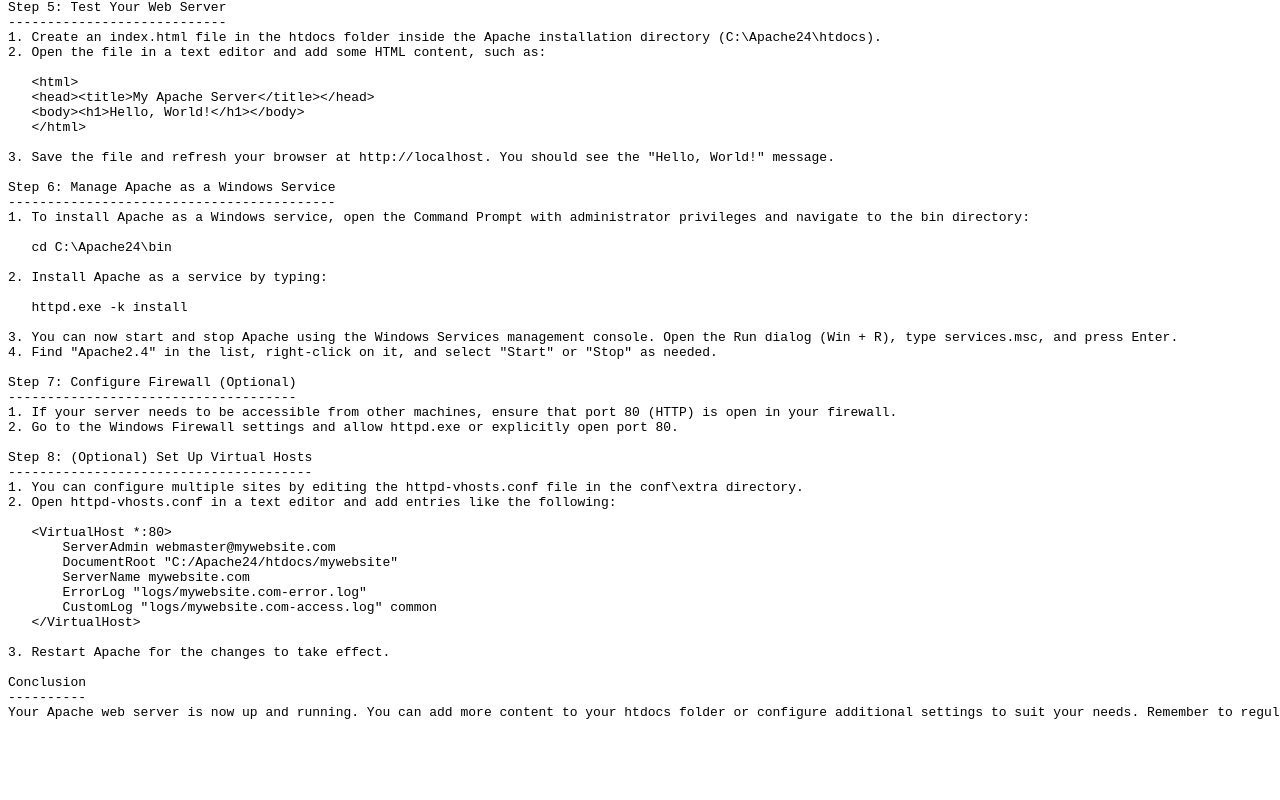
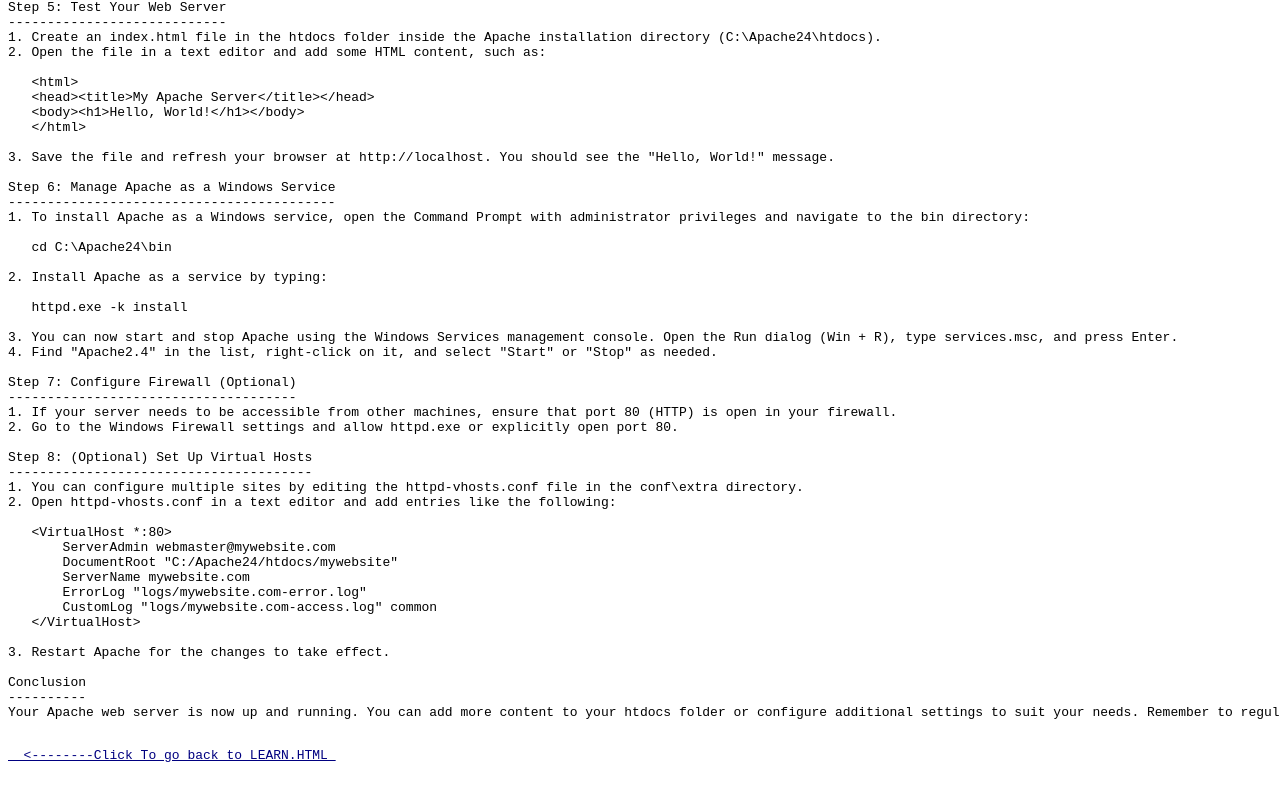
Before and after one commit to Sportscool1/Server-guide-, a plain HTML site: page index.html in a window 1280 px wide. Shown: the part 568-1368 px from the top of the page. Drawn offline with Linux system fonts and the light colour scheme.

Commit message:
Update index.html

```diff
--- a/index.html
+++ b/index.html
@@ -90,5 +90,6 @@ Step 8: (Optional) Set Up Virtual Hosts
 Conclusion
 ----------
 Your Apache web server is now up and running. You can add more content to your htdocs folder or configure additional settings to suit your needs. Remember to regularly check for updates and maintain your server for security and performance.</p>
+<a href="https://learnhtml.zapto.org/">  <--------Click To go back to LEARN.HTML </a>
 </body>
 </html>
```
